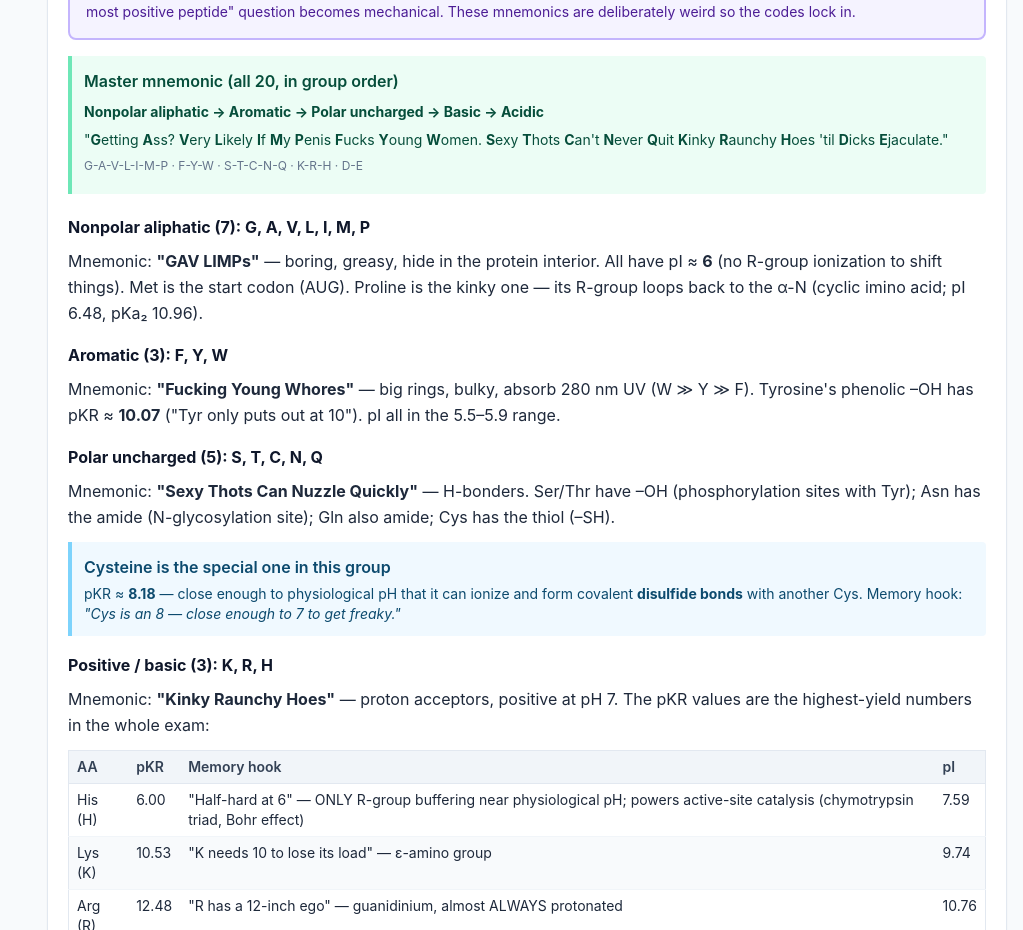
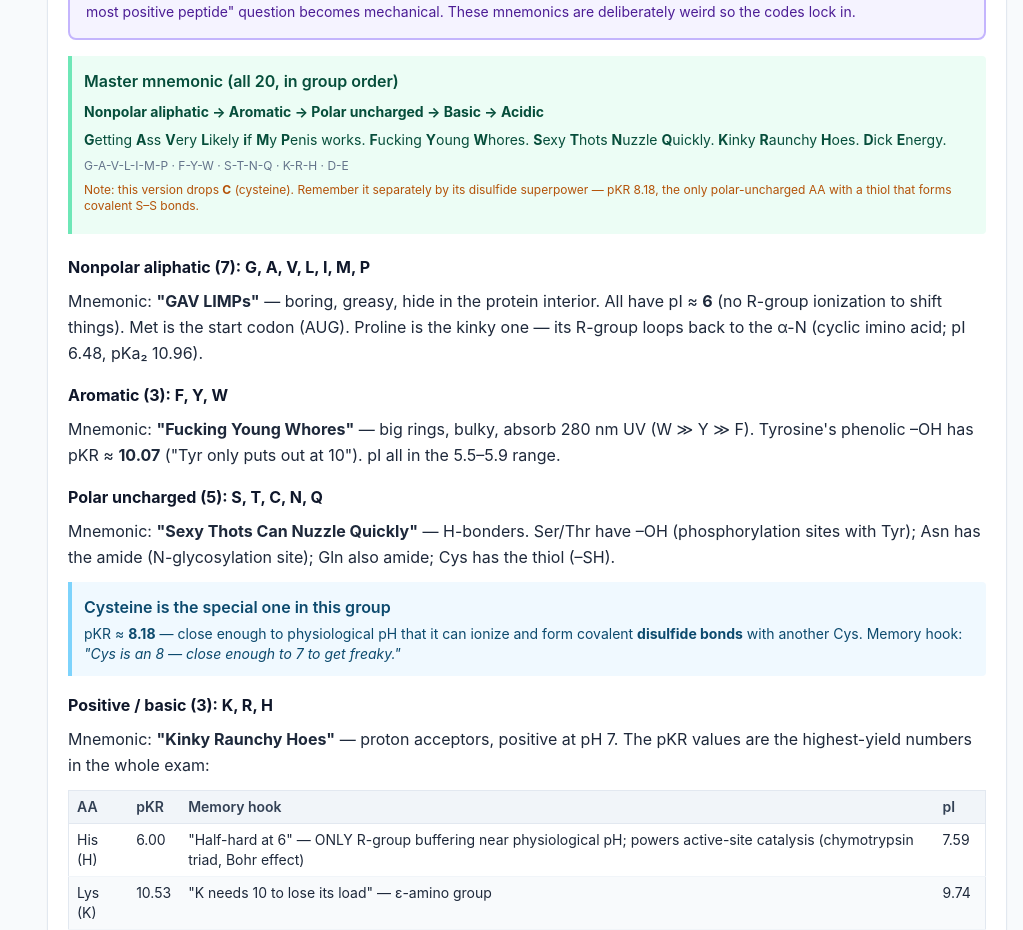
Before and after one commit to AidanJMeyers/bch-final-prep, a React (Vite) app: page / in a window 1280 px wide. Shown: the part 7620-8550 px from the top of the page, without its empty margins (257-1280 px from the left). Built offline with nearby package versions, Linux system fonts and the light colour scheme.

Commit message:
Update master mnemonic to user's preferred wording

```diff
--- a/src/exams/exam1_proteins.jsx
+++ b/src/exams/exam1_proteins.jsx
@@ -276,8 +276,15 @@ const exam = {
 
               <Callout kind="tip" title="Master mnemonic (all 20, in group order)">
                 <p><strong>Nonpolar aliphatic → Aromatic → Polar uncharged → Basic → Acidic</strong></p>
-                <p className="mt-2">{'"'}<strong>G</strong>etting <strong>A</strong>ss? <strong>V</strong>ery <strong>L</strong>ikely <strong>I</strong>f <strong>M</strong>y <strong>P</strong>enis <strong>F</strong>ucks <strong>Y</strong>oung <strong>W</strong>omen. <strong>S</strong>exy <strong>T</strong>hots <strong>C</strong>an{'\''}t <strong>N</strong>ever <strong>Q</strong>uit <strong>K</strong>inky <strong>R</strong>aunchy <strong>H</strong>oes {'\''}til <strong>D</strong>icks <strong>E</strong>jaculate.{'"'}</p>
-                <p className="mt-1 text-xs text-slate-500">G-A-V-L-I-M-P · F-Y-W · S-T-C-N-Q · K-R-H · D-E</p>
+                <p className="mt-2">
+                  <strong>G</strong>etting <strong>A</strong>ss <strong>V</strong>ery <strong>L</strong>ikely <strong>i</strong>f <strong>M</strong>y <strong>P</strong>enis works.{' '}
+                  <strong>F</strong>ucking <strong>Y</strong>oung <strong>W</strong>hores.{' '}
+                  <strong>S</strong>exy <strong>T</strong>hots <strong>N</strong>uzzle <strong>Q</strong>uickly.{' '}
+                  <strong>K</strong>inky <strong>R</strong>aunchy <strong>H</strong>oes.{' '}
+                  <strong>D</strong>ick <strong>E</strong>nergy.
+                </p>
+                <p className="mt-1 text-xs text-slate-500">G-A-V-L-I-M-P · F-Y-W · S-T-N-Q · K-R-H · D-E</p>
+                <p className="mt-1 text-xs text-amber-700">Note: this version drops <strong>C</strong> (cysteine). Remember it separately by its disulfide superpower — pKR 8.18, the only polar-uncharged AA with a thiol that forms covalent S–S bonds.</p>
               </Callout>
 
               <h4 className="font-bold text-slate-900 mt-5 mb-1">Nonpolar aliphatic (7): G, A, V, L, I, M, P</h4>
```
